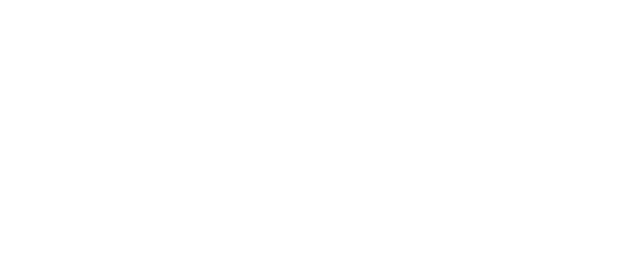
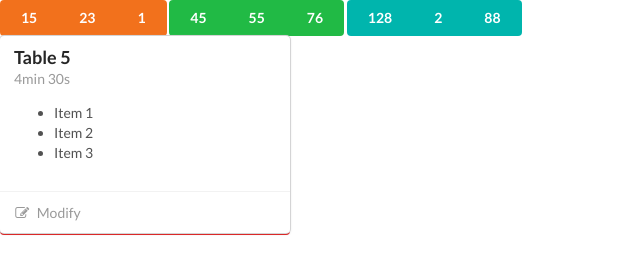
Before and after one commit to lewismazzei/SmoothServe, a plain HTML site: page index.html in a window 1280 px wide. Shown: the whole page, without its empty margins (0-640 px from the left). Drawn offline with nearby package versions, Linux system fonts and the light colour scheme; files whose address does not match are found by name.

Commit message:
index update

```diff
--- a/index.html
+++ b/index.html
@@ -11,7 +11,43 @@
 <body>
 
     <div class="resume" id="resume">
+        <div class="orange ui buttons" id="waitingTablesNum">
+            <button class="ui button">15</button>
+            <button class="ui button">23</button>
+            <button class="ui button">1</button>
+          </div>
 
+          <div class="green ui buttons" id="eatingTablesNum">
+            <button class="ui button">45</button>
+            <button class="ui button">55</button>
+            <button class="ui button">76</button>
+          </div>
+
+          <div class="teal ui buttons" id="payingTablesNum">
+            <button class="ui button">128</button>
+            <button class="ui button">2</button>
+            <button class="ui button">88</button>
+          </div>
+    </div>
+
+    <div class="ordersDiv" id="ordersDiv">
+        <div class="ui card red" id="order-1">
+            <div class="content">
+              <div class="header">Table 5</div>
+              <div class="meta">4min 30s</div>
+              <div class="description">
+                <ul>
+                    <li> Item 1 </li>
+                    <li> Item 2 </li>
+                    <li> Item 3 </li>
+                </ul>
+              </div>
+            </div>
+            <div class="extra content">
+              <i class="edit icon"></i>
+              Modify
+            </div>
+          </div>
     </div>
 
 
```
